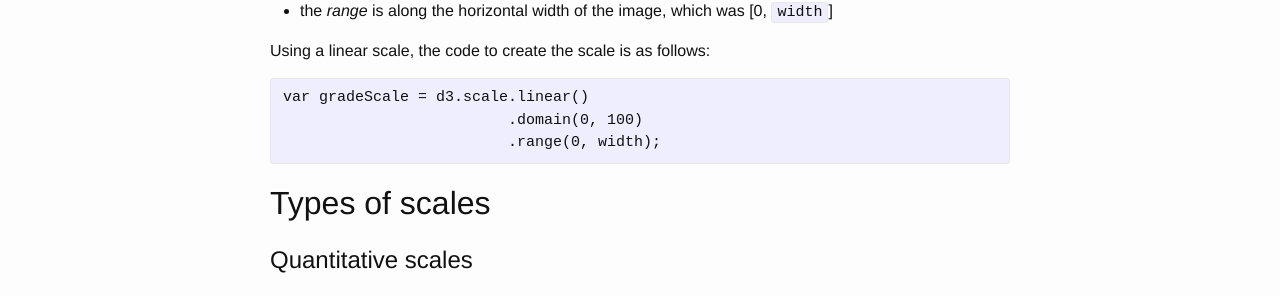
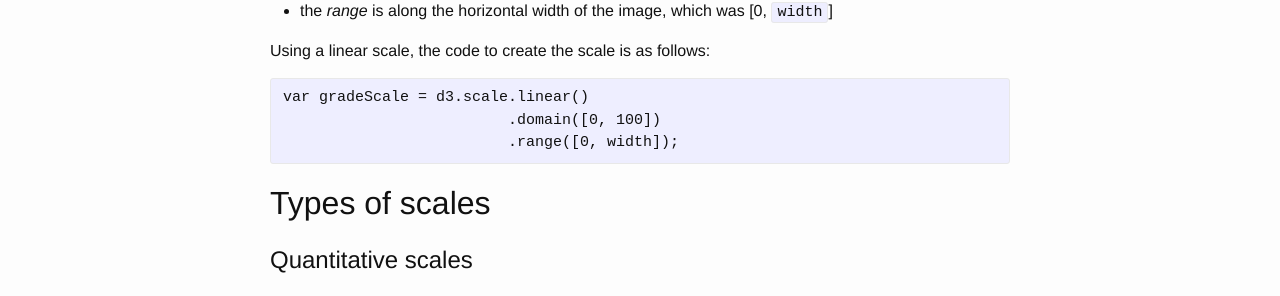
Before and after one commit to cs205uiuc/guidebook, a Jekyll site: the page built from _d3/scales.md, in a window 1280 px wide. Shown: the part 920-1216 px from the top of the page. Built offline with Jekyll 4.4.1, drawn with Linux system fonts in a browser that asks for light colours.

Commit message:
typo in scales

```diff
--- a/_d3/scales.md
+++ b/_d3/scales.md
@@ -37,8 +37,8 @@ Using a linear scale, the code to create the scale is as follows:
 
 <pre class="prettyprint">
 var gradeScale = d3.scale.linear()
-                         .domain(0, 100)
-                         .range(0, width);
+                         .domain([0, 100])
+                         .range([0, width]);
 </pre>
 
 
```
